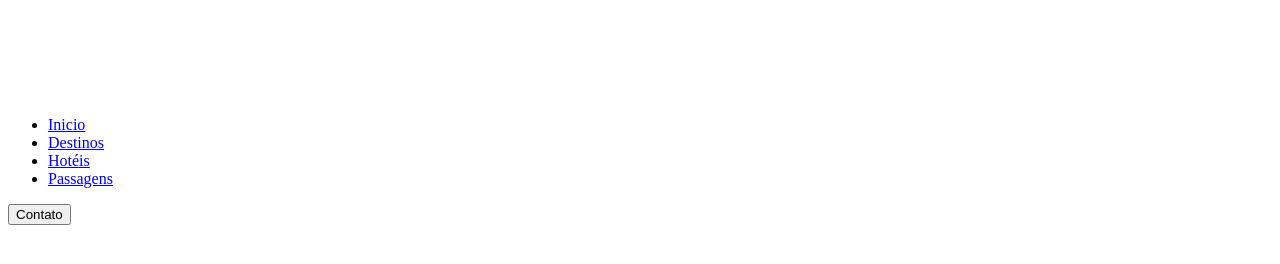
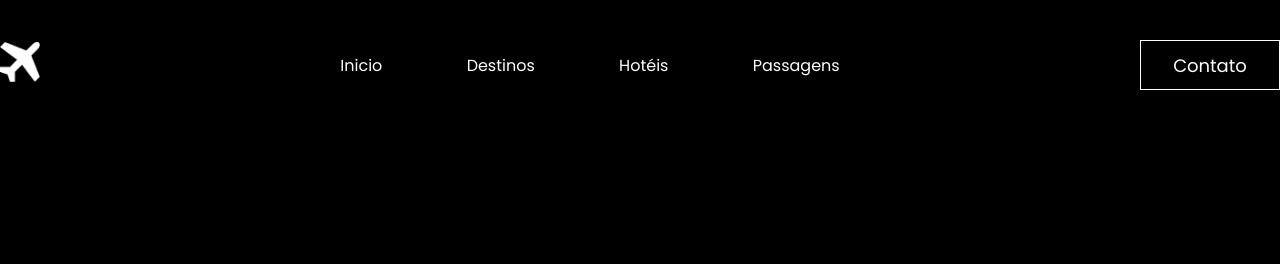
Before and after one commit to mar-tchelo/website-responsivo, a plain HTML site: page index.html in a window 1280 px wide. Drawn offline with Linux system fonts and the light colour scheme.

Commit message:
Fisrt commit in css of header

```diff
--- /dev/null
+++ b/css/style.css
@@ -0,0 +1,59 @@
+*{
+    margin: 0;
+    padding: 0;
+    box-sizing: border-box;
+    font-family: "Poppins", sans-serif;
+}
+
+body{
+    background-color: black;
+}
+
+.interface{
+    max-width: 1280px;
+    margin: 0 auto;
+}
+
+/* Estilo Header */
+
+header{
+    width: 100%;
+    padding: 40px 0;
+
+}
+
+header .interface{
+    display: flex;
+    flex-direction: row;
+    justify-content: space-between;
+    align-items: center;
+}
+
+header .logo img{
+    max-width: 40px;
+}
+
+header .menu-desktop nav ul{
+    list-style: none;
+
+}
+
+header .menu-desktop nav ul li{
+    display: inline-block;
+    margin: 0 40px;
+}
+
+header .menu-desktop nav ul a{
+    color: #fff;
+    text-decoration: none;
+}
+
+header .btn-contato button{
+    width: 140px;
+    height: 50px;
+    font-size: 18px;
+    background-color: transparent;
+    border: 1px solid #fff;
+    color: #fff;
+    cursor: pointer;
+}
--- a/index.html
+++ b/index.html
@@ -6,6 +6,14 @@
     <meta name="viewport" content="width=device-width, initial-scale=1.0">
     <title>WebSite Responsivo</title>
     <link rel="shortcut icon" href="imgs/logotipo_p.png" type="image/x-icon">
+
+    <link rel="stylesheet" href="css/style.css">
+
+    <!-- fonts Poppins -->
+    <link rel="preconnect" href="https://fonts.googleapis.com">
+    <link rel="preconnect" href="https://fonts.gstatic.com" crossorigin>
+    <link href="https://fonts.googleapis.com/css2?family=Poppins:wght@100;200;300;400;500;600;700;800;900&display=swap" rel="stylesheet">
+     <!-- /fonts Poppins -->
 
 </head>
 
```
